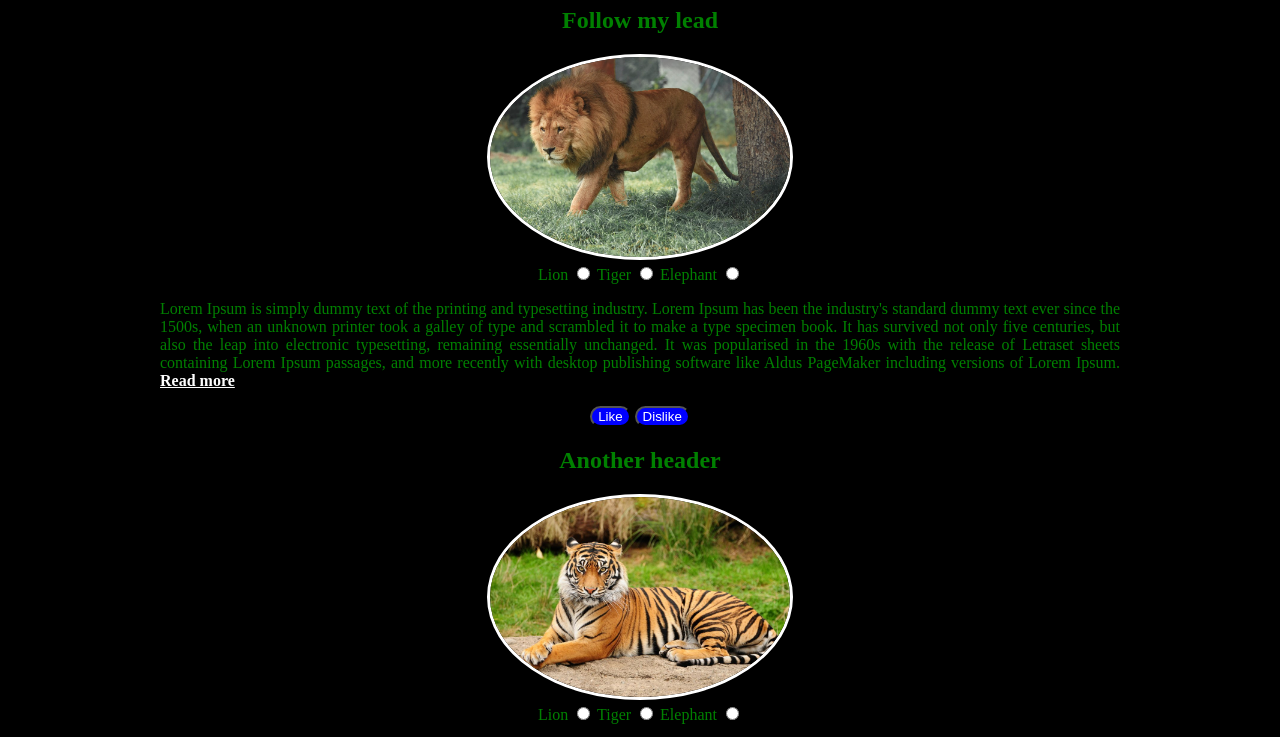
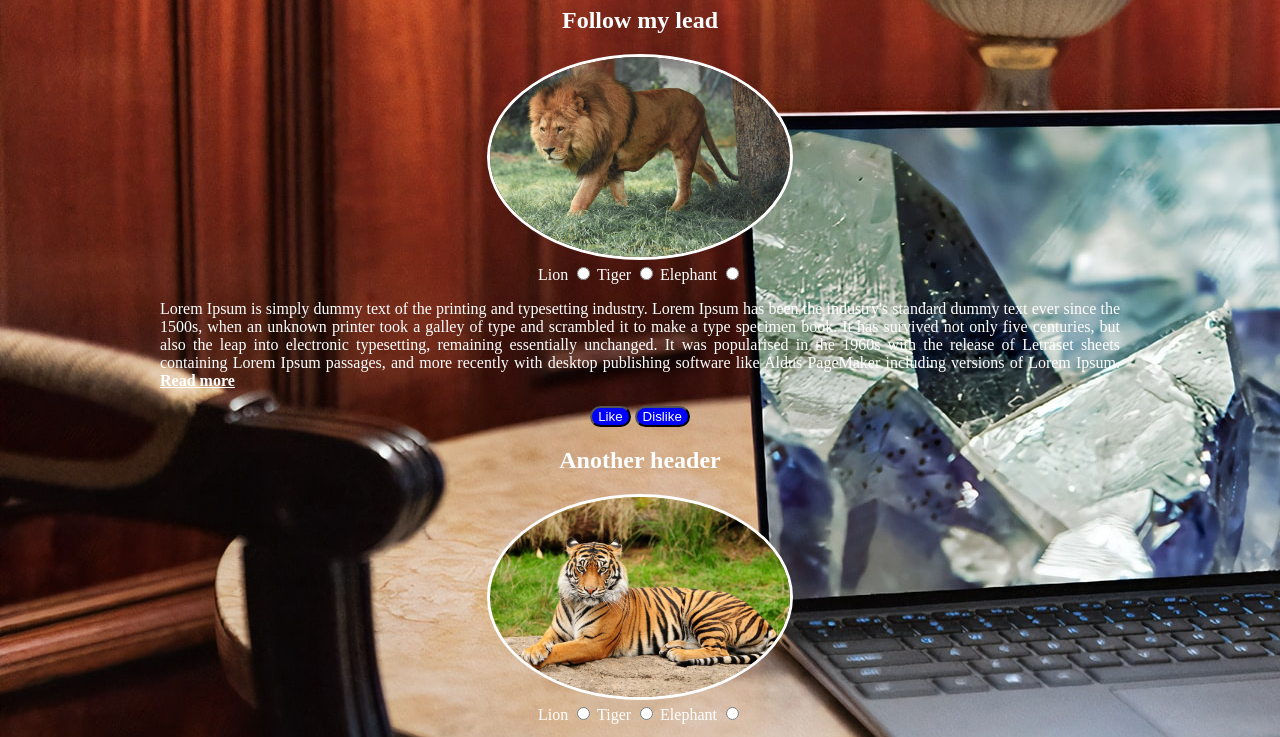
Before and after one commit to IDTitanium/html-project, a plain HTML site: page index.html in a window 1280 px wide. Shown: the part 73-810 px from the top of the page. Drawn offline with Linux system fonts and the light colour scheme.

Commit message:
new update

```diff
--- a/index.css
+++ b/index.css
@@ -1,8 +1,10 @@
 /*HTML TAGS*/
 body {
-	color: green;
+	color: white;
 	background-color: black;
 	font-size: 16px;
+	background-image: url('lappy.jpeg');
+	background-repeat: no-repeat;
 }
 
 a {
```
Also changed, not shown: lappy.jpeg (added).
